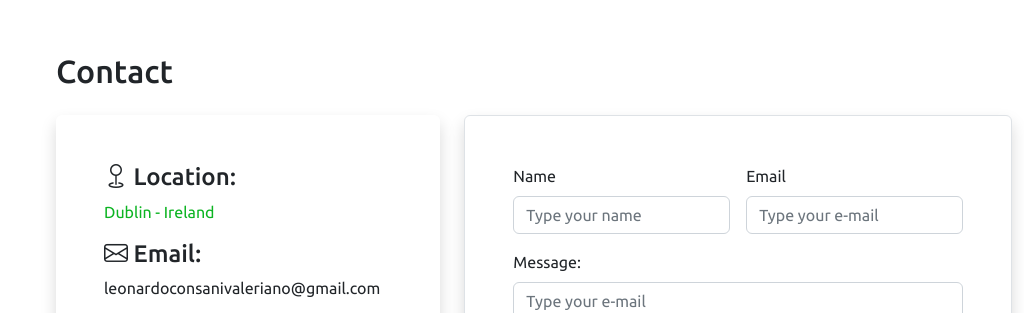
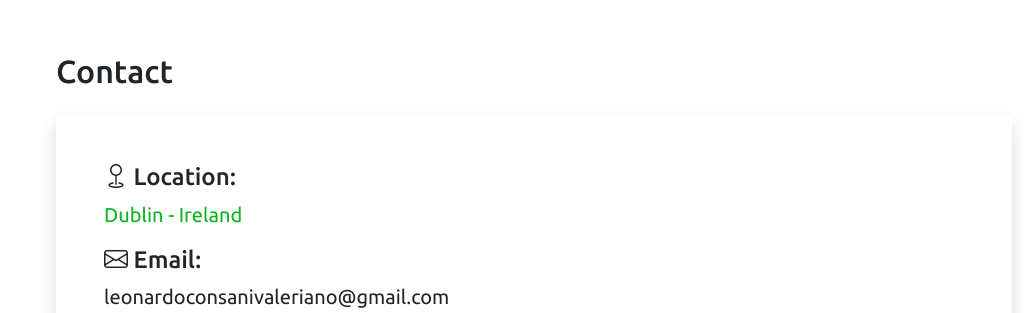
Before and after one commit to Leonardocvaleriano/personal-page, a Flask app: page / in a window 1280 px wide. Shown: the part 3648-3961 px from the top of the page, without its empty margins (256-1280 px from the left). Run offline with Flask 2, Linux system fonts and the light colour scheme; some libraries are stand-ins or nearby versions.

Commit message:
Change contact page

```diff
--- a/static/style.css
+++ b/static/style.css
@@ -268,19 +268,31 @@ section#home h2{
 
 
 section#home span#subtitle{
+
     margin-top: -0.5rem;
     font-size: 1rem;
 }
 
 section#about h3{
+
     margin-top: 1rem;
 }
 
 }
 
 section#contact .address p {
+
     color: rgb(12, 180, 34);
+    font-size: 20px;
 }
+
+section#contact .email p {
+
+    font-size: 20px;
+}
+
+
+
 
 
 
@@ -298,6 +310,8 @@ section#contact .address p {
      margin-bottom:-35px;
 
  }
+
+
 
 
 /* anime */
--- a/templates/index.html
+++ b/templates/index.html
@@ -431,7 +431,7 @@
             <div class="container pt-3 pb-3">
                 <h2 class="pt-3 pb-3"> Contact</h2>
                 <div class="row">
-                   <div class="col-md-5" >
+                   <div class="col-md-12" >
                         <div class="card p-5 shadow border-0" data-anime="up">
                             <div class="address">
                                 <h4><i class="bi bi-geo"></i>
@@ -445,8 +445,9 @@
                             <iframe src="https://www.google.com/maps/embed?pb=!1m18!1m12!1m3!1d4903.508934341908!2d-6.266913465595573!3d53.344011728674666!2m3!1f0!2f0!3f0!3m2!1i1024!2i768!4f13.1!3m3!1m2!1s0x48670e9cb559ea73%3A0x2600c7a819c83012!2sTemple%20Bar%2C%20Dublin%2C%20Ireland!5e0!3m2!1sen!2sbr!4v1655584184719!5m2!1sen!2sbr"
                              width="400" height="300" style="border:0;" allowfullscreen="" loading="lazy" class="w-100" referrerpolicy="no-referrer-when-downgrade"></iframe>
                         </div>
-                   </div>
-                   <div class="col-md-7 mt-5 mt-md-0" >
+                      </div>
+                   <!--
+                    <div class="col-md-7 mt-5 mt-md-0" >
                     <div class="card p-5 h-100 shadow border 0 " data-anime="left">
                         <form class="row g-3">
                             <div class="col-md-6">
@@ -474,7 +475,7 @@
 
 
                     </div>
-                   </div>
+                   </div>   -->
 
                 </div>
 
```
